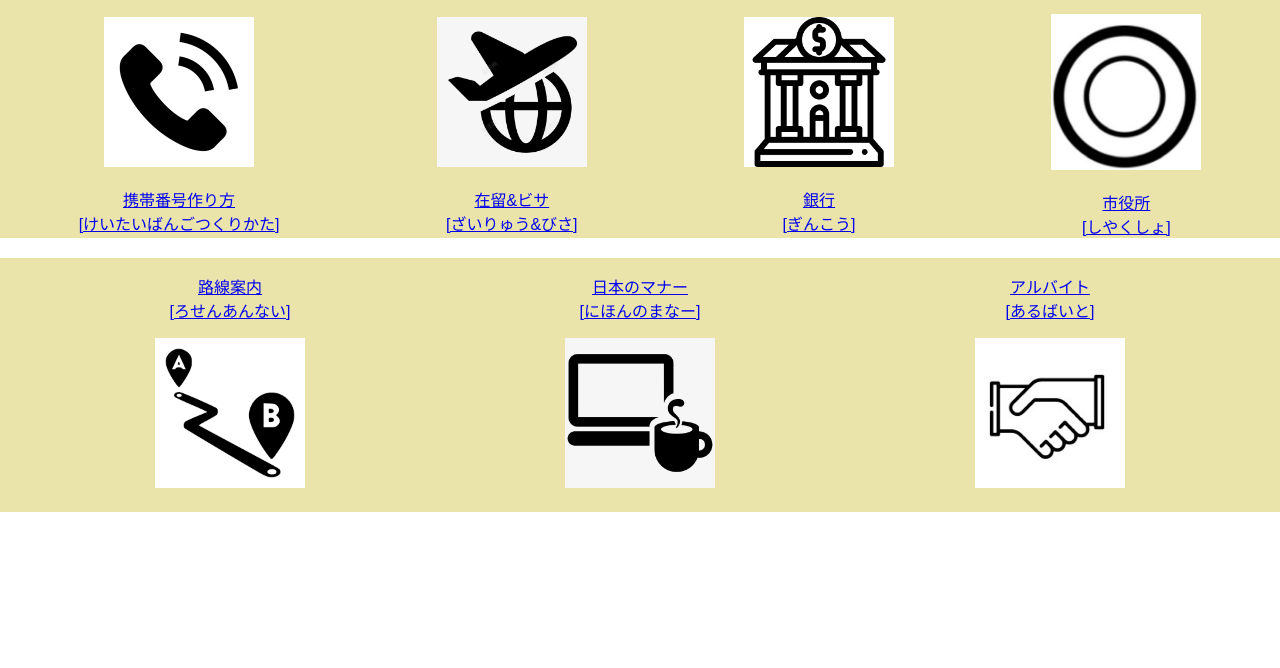
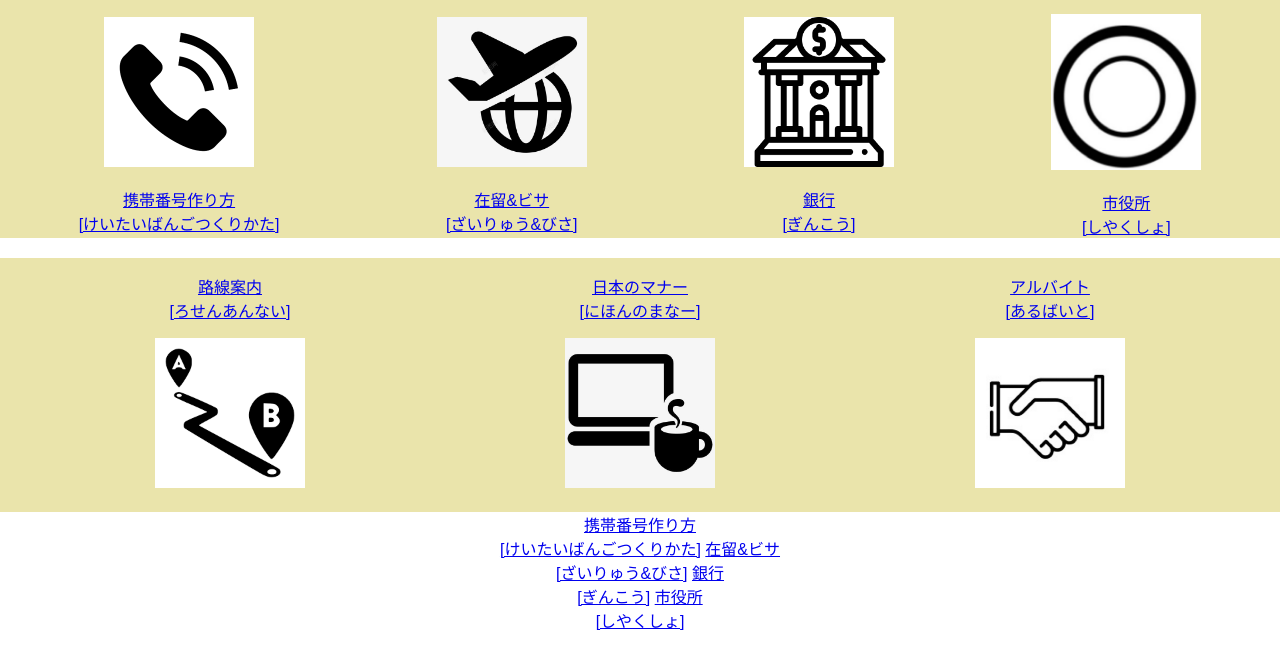
Before and after one commit to Cszy999/International-Student-Support, a plain HTML site: page index.html in a window 1280 px wide. Shown: the part 384-1052 px from the top of the page. Before the commit the page ends 946 px from the top, so only its background shows below. Drawn offline with Linux system fonts and the light colour scheme.

Commit message:
Update index.html

```diff
--- a/index.html
+++ b/index.html
@@ -48,5 +48,12 @@
     </div>
   </div>
 
+<div class="page-links">
+  <a href="携帯番号作り方.html">携帯番号作り方<br>[けいたいばんごつくりかた]</a>
+  <a href="在留&ビサ.html">在留&ビサ<br>[ざいりゅう&びさ]</a>
+  <a href="銀行.html">銀行<br>[ぎんこう]</a>
+  <a href="市役所.html">市役所<br>[しやくしょ]</a>
+</div>
+
 </body>
 </html>
```
